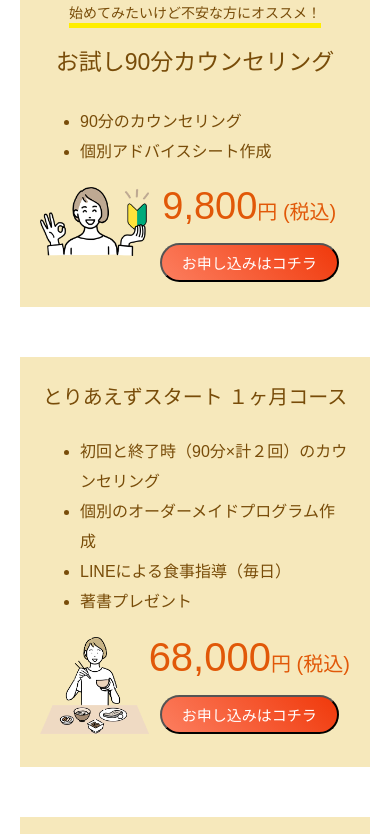
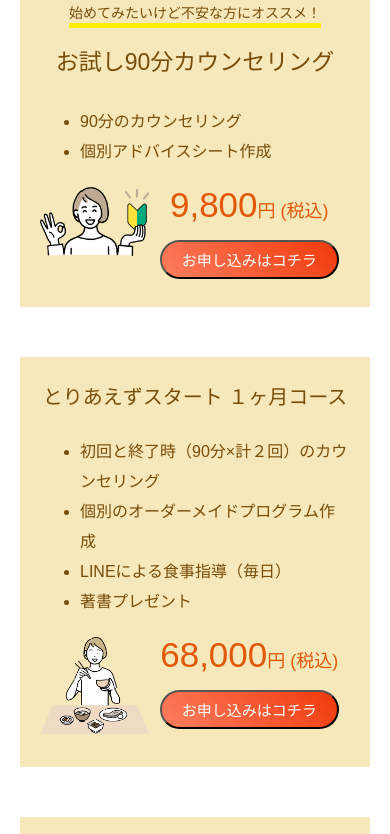
Before and after one commit to akane917/maruosiki-coaching, a plain HTML site: page index.html in a window 390 px wide. Shown: the part 8634-9468 px from the top of the page. Drawn offline with Linux system fonts and the light colour scheme.

Commit message:
Update style.css

```diff
--- a/style.css
+++ b/style.css
@@ -4146,7 +4146,11 @@ header p {
   }
 
   .course1-price p {
-    font-size: 3.8rem;
+    font-size: 3.5rem;
+  }
+
+  .course1-price p span {
+    font-size: 1.8rem;
   }
 
   .course1-price button {
@@ -4194,11 +4198,11 @@ header p {
 
   .course2-price p {
     color: #e15808;
-    font-size: 4rem;
+    font-size: 3.5rem;
   }
 
   .course2-price p span {
-    font-size: 2rem;
+    font-size: 1.8rem;
   }
 
   .course2-price button {
@@ -4259,11 +4263,11 @@ header p {
 
   .course3-price p {
     color: #e15808;
-    font-size: 4rem;
+    font-size: 3.5rem;
   }
 
   .course3-price p span {
-    font-size: 2rem;
+    font-size: 1.8rem;
   }
 
   .course3-price button {
```
